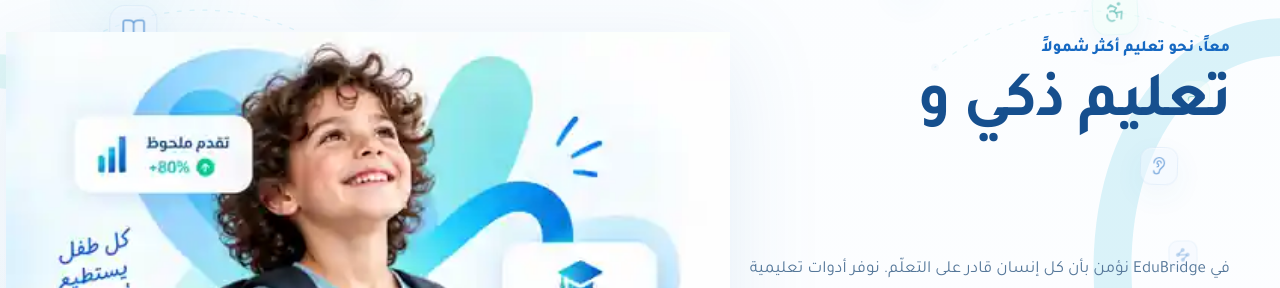
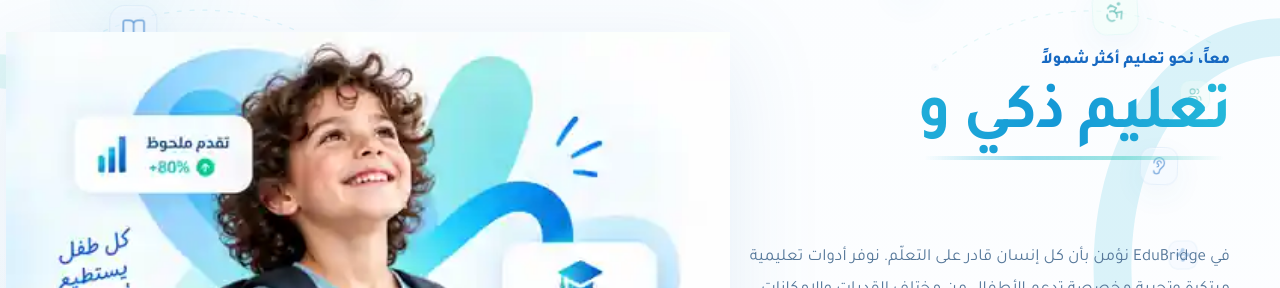
Before and after one commit to EduBridge-Team/EduBridge, a React (Vite) app in the folder edubridge-web/: page / in a window 1280 px wide. Shown: the part 140-428 px from the top of the page. Built offline with nearby package versions, Linux system fonts and the light colour scheme; no server answers; a web font is replaced by a local one.

Commit message:
fix(web): split homepage styles at closed block

```diff
--- a/edubridge-web/src/styles/homepage/hero-responsive.css
+++ b/edubridge-web/src/styles/homepage/hero-responsive.css
@@ -373,36 +373,3 @@
     transform: scaleX(1);
   }
 }
-
-
-/* ============================================================
-   Continuous Arabic typewriter + extra hero decorations
-   ============================================================ */
-.reference-home .hero-typewriter {
-  min-height: 2.25em;
-  overflow: visible;
-}
-
-.reference-home .hero-typewriter > .hero-type-line {
-  position: relative;
-  display: inline-block;
-  min-height: 1.06em;
-  background: none;
-  color: var(--home-ink);
-  animation: none;
-  white-space: nowrap;
-}
-
-.reference-home .hero-typewriter > .hero-type-line::after {
-  content: none;
-}
-
-.reference-home .hero-typewriter > .hero-type-accent {
-  background: linear-gradient(
-    90deg,
-    var(--home-cyan) 0%,
-    #1598d6 32%,
-    var(--home-cyan) 58%,
-    #58d7ca 82%,
-    var(--home-cyan) 100%
-  );
```
